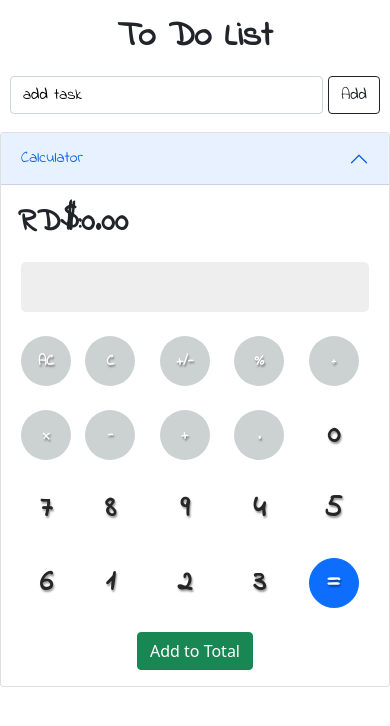
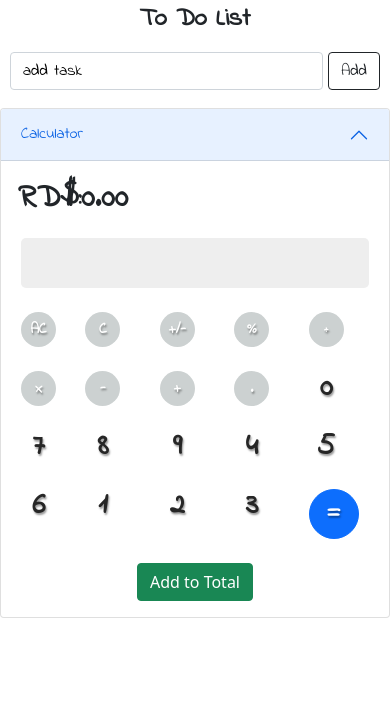
Before and after one commit to Bradigson/react-js-to-do-list-1, a React (Create React App) app: page / in a window 390 px wide. Shown: the top 726 px of the page. Built offline with nearby package versions, Linux system fonts and the light colour scheme.

Commit message:
iphoneX fixing

```diff
--- a/src/assets/Calculator.css
+++ b/src/assets/Calculator.css
@@ -103,7 +103,8 @@
     .sign, .number{
 
         font-size: 15px;
-
+        width:35px;
+        height: 35px;
 
     }
     .numbers{
--- a/src/assets/ToDoListFormStyle.css
+++ b/src/assets/ToDoListFormStyle.css
@@ -39,3 +39,13 @@ form{
 #headingOne{
     font-family: var(--font-style);
 }
+
+
+
+@media screen and (min-width:375px){
+
+    .h1{
+        font-size:25px;
+    }
+
+}
--- a/src/component/ToDoListForm.js
+++ b/src/component/ToDoListForm.js
@@ -29,7 +29,7 @@ const ToDoListForm = (props)=>{
     return(
         <div className="text-center form ">
 
-            <h1 className="h1 pt-3">To Do List</h1>
+            <h1 className="h1 pt-1 ">To Do List</h1>
             <form onSubmit={handleSubmit}>
 
                 <input
```
